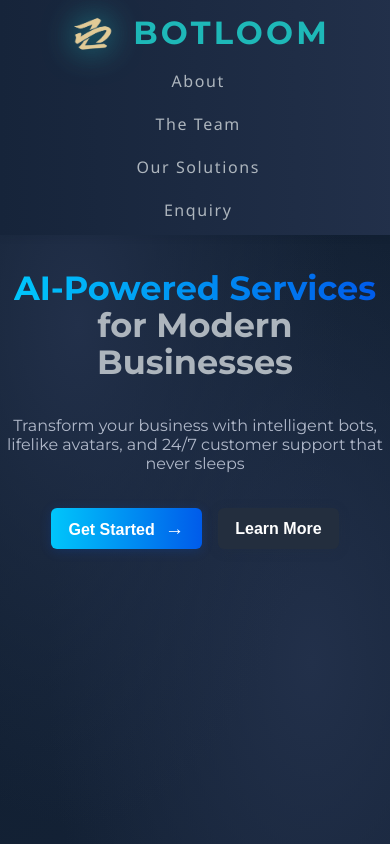
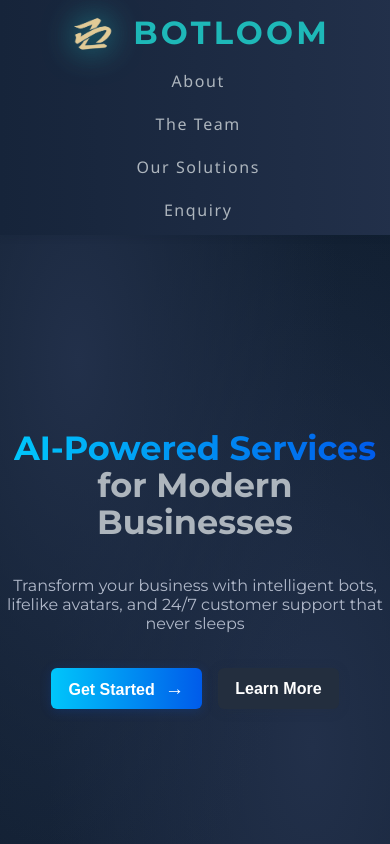
Before and after one commit to Nyaughh/botloom, a React (Create React App) app: page / in a window 390 px wide. Shown: the top 844 px of the page. Built offline with nearby package versions, Linux system fonts and the light colour scheme.

Commit message:
phone compability for nav bar

```diff
--- a/src/App.css
+++ b/src/App.css
@@ -271,6 +271,12 @@ a {
   .solution-card {
     animation: fadeIn 1.2s ease 0.5s forwards;
   }
+  .landing-bg {
+    padding-top: 120px; /* Add extra space for mobile navbar */
+  }
+  .landing-hero {
+    padding-top: 40px; /* Add extra space for mobile navbar */
+  }
 }
 
 @media (max-width: 480px) {
```
